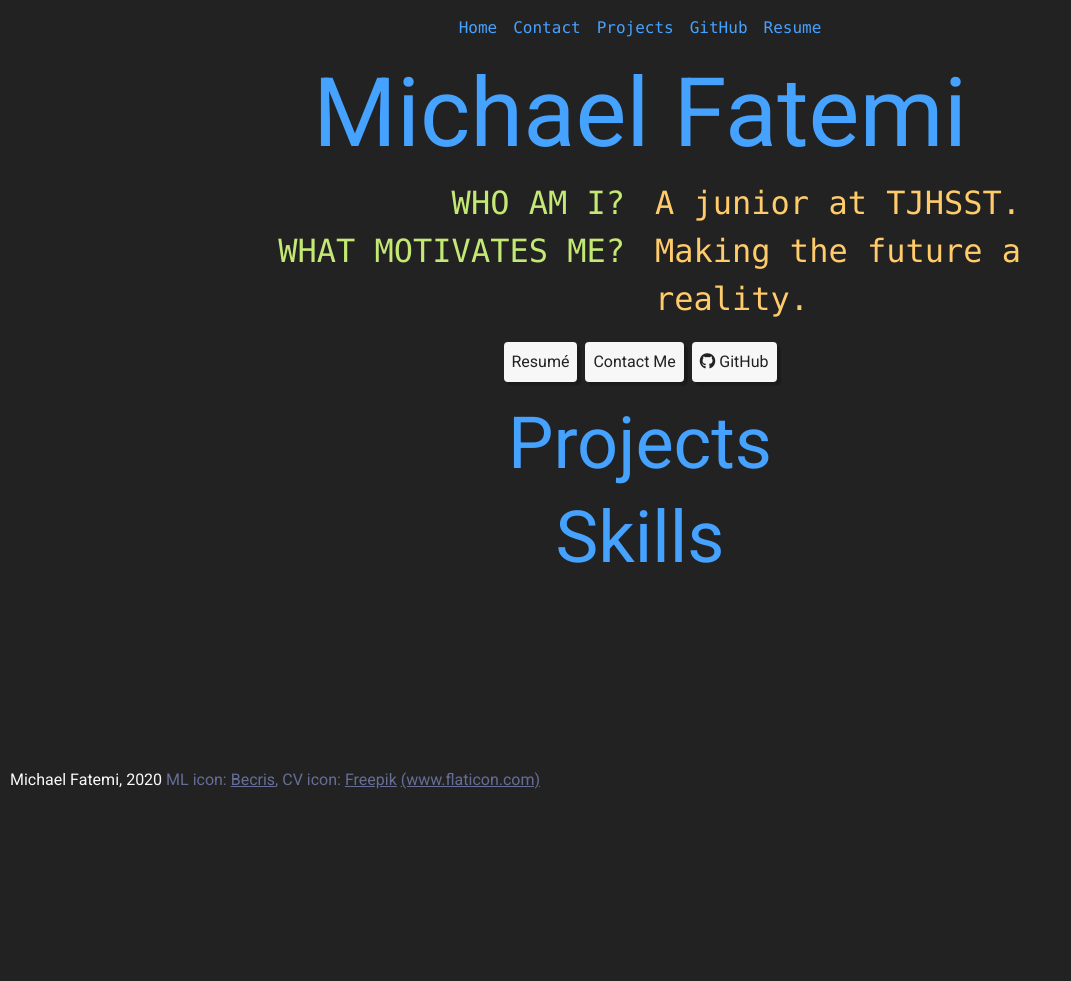
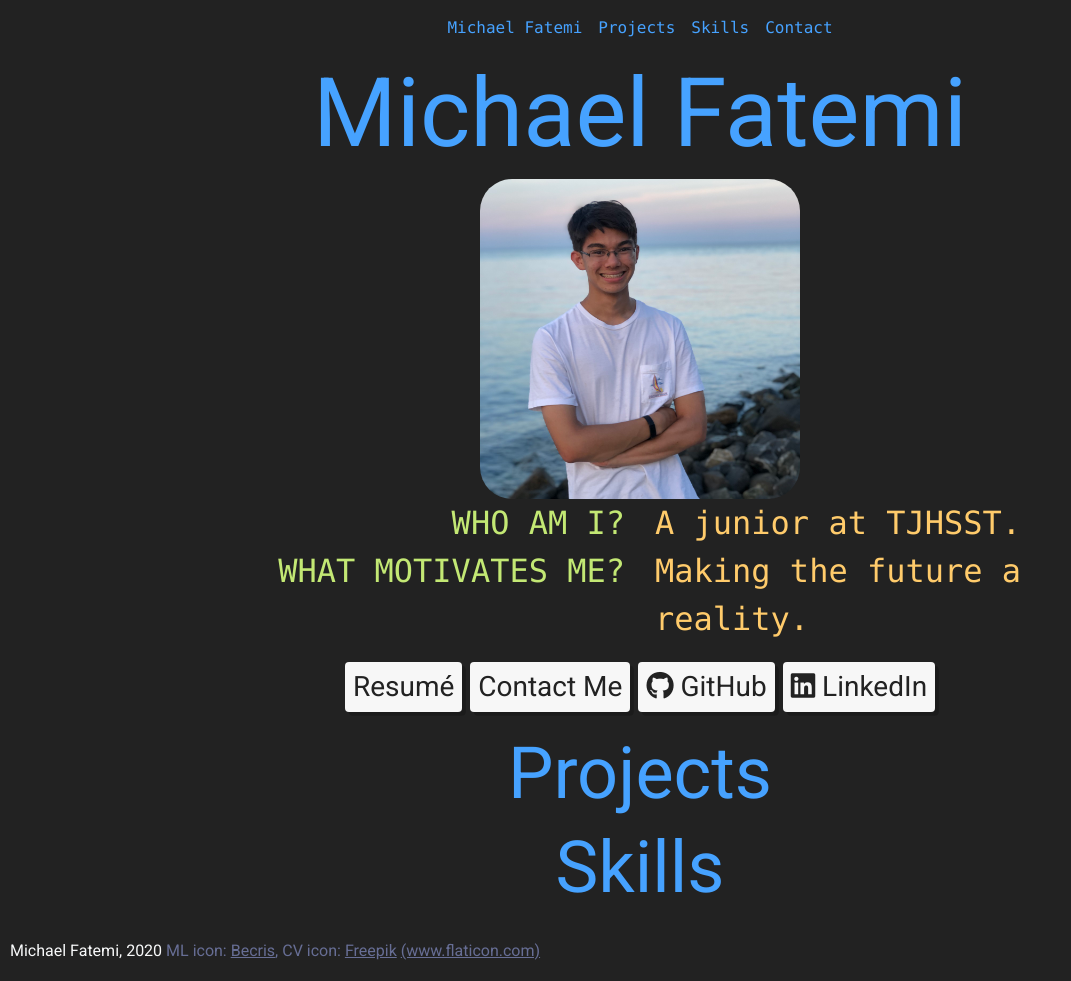
Before and after one commit to myfatemi04/PortfolioWebsite, a Node project: template views/index.hbs in a window 1280 px wide. Shown: the whole page, without its empty margins (0-1071 px from the left). Before the commit the page ends 789 px from the top, so only its background shows below. Run offline with Node 20 templates, Linux system fonts and the light colour scheme; the template is opened without the code that fills it, so the values that code supplies are empty; style sheets or scripts are compiled from the project's sources; some libraries are stand-ins or nearby versions.

Commit message:
added profile photo

```diff
--- a/index.ts
+++ b/index.ts
@@ -27,22 +27,8 @@ app.get("/", (req, res) => {
   res.render("index", { projects: projects.all(), skills });
 });
 
-// Saves typing
-function route(files: string[]) {
-  files.forEach((file) => {
-    app.get("/" + file, (req, res) => res.render(file));
-  });
-}
-route(["contact"]);
-
-app.use("/projects", (req, res) => {
-  let projectID = req.path.slice(1); //.slice(1) to get rid of the slash
-  if (!projectID) {
-    res.render("projects", { projects: projects.all });
-  } else {
-    let projectInfo = projects.get(projectID);
-    res.render("project", projectInfo);
-  }
+app.use("/project/:projectID", (req, res) => {
+  res.render("project", projects.get(req.params.projectID));
 });
 
 let port = process.env.PORT || 5000;
--- a/static/css/main.css
+++ b/static/css/main.css
@@ -20,6 +20,11 @@ a.nav-link {
   text-decoration: none;
 }
 
+.profile-image {
+  max-width: 20em;
+  border-radius: 2em;
+}
+
 .code-icons {
   display: flex;
   align-items: center;
--- a/static/css/main.sass
+++ b/static/css/main.sass
@@ -19,6 +19,10 @@ a
         color: $link
         text-decoration: none
 
+.profile-image
+    max-width: 20em
+    border-radius: 2em
+
 .code-icons
     // display them in a row, extend to max width
     display: flex
--- a/static/css/project.css
+++ b/static/css/project.css
@@ -1,5 +1,9 @@
 .project-list-item {
-  margin: 2.5em 0em;
+  border-radius: 0.5rem;
+  padding: 0.5rem 0rem;
+}
+.project-list-item img {
+  padding: 1rem;
 }
 .project-list-item .project-title {
   font-weight: bold;
--- a/static/css/project.sass
+++ b/static/css/project.sass
@@ -1,7 +1,11 @@
 @import "colors"
 
 .project-list-item
-	margin: 2.5em 0em
+	border-radius: 0.5rem
+	padding: 0.5rem 0rem
+
+	img
+		padding: 1rem
 
 	.project-title
 		font-weight: bold
--- a/static/css/skill.css
+++ b/static/css/skill.css
@@ -7,7 +7,8 @@
 }
 
 .skill {
-  padding: 2rem 0rem;
+  padding: 1rem 0rem;
+  align-items: center;
   border-radius: 0.5rem;
 }
 .skill:hover {
--- a/static/css/skill.sass
+++ b/static/css/skill.sass
@@ -2,8 +2,8 @@
 @import "colors"
 
 .skill
-	padding: 2rem 0rem
-
+	padding: 1rem 0rem
+	align-items: center
 	border-radius: 0.5rem
 
 	&:hover
--- a/views/index.hbs
+++ b/views/index.hbs
@@ -11,9 +11,12 @@
 	<link rel="stylesheet" href="/css/questions.css">
 
 	{{> nav}}
-	<div style="max-width: 800px" class="mx-auto">
+	<div style="max-width: 60em" class="mx-auto">
 		<div class="text-center">
 			<h1 class="display-1">Michael Fatemi</h1>
+
+			<img class="profile-image" src="/img/me.JPG">
+			<br />
 
 			<div class="question-group">
 				<div class="row question-pair">
@@ -29,24 +32,31 @@
 		</div>
 
 		{{!-- Buttons --}}
-		<div class="buttons med-font">
+		<div class="buttons h3">
 
 			<a href="#">Resumé</a>
 
-			<a href="/contact">Contact Me</a>
+			<a href="#contact">Contact Me</a>
 
 			<a target="_blank" rel="noreferrer" href="https://www.github.com/myfatemi04">
 				<i class="fa fa-github"></i>
 				GitHub
 			</a>
 
+			<a target="_blank" rel="noreferrer" href="https://www.linkedin.com/in/michael-fatemi-a38bb61a5/">
+				<i class="fab fa-linkedin"></i>
+				LinkedIn
+			</a>
+
 		</div>
 
-		<h1 class="text-center display-3">Projects</h1>
+		<h1 class="text-center display-3 mt-6" id="projects">Projects</h1>
 		{{> project-list}}
 
-		<h1 class="text-center display-3">Skills</h1>
-		{{> skills}}
+		<h1 class="text-center display-3 mt-6" id="skills">Skills</h1>
+		<div style="max-width: 30em" class="mx-auto">
+			{{> skills}}
+		</div>
 	</div>
 	{{> footer}}
 </body>
--- a/views/partials/nav.hbs
+++ b/views/partials/nav.hbs
@@ -8,19 +8,16 @@
 		<!-- Various links: home, contact, resume pages -->
 		<ul class="navbar-nav mx-auto monospace">
 			<li class="nav-item">
-				<a href="/" class="nav-link">Home</a>
+				<a href="/" class="nav-link">Michael Fatemi</a>
 			</li>
 			<li class="nav-item">
-				<a href="/contact" class="nav-link">Contact</a>
+				<a href="#projects" class="nav-link">Projects</a>
 			</li>
 			<li class="nav-item">
-				<a href="/projects" class="nav-link">Projects</a>
+				<a href="#skills" class="nav-link">Skills</a>
 			</li>
 			<li class="nav-item">
-				<a href="http://github.com/myfatemi04" class="nav-link">GitHub</a>
-			</li>
-			<li class="nav-item">
-				<a href="#" class="nav-link">Resume</a>
+				<a href="#contact" class="nav-link">Contact</a>
 			</li>
 		</ul>
 	</div>
--- a/views/partials/project-list.hbs
+++ b/views/partials/project-list.hbs
@@ -11,7 +11,7 @@
 		{{!-- Description --}}
 		<div class="col-md-8">
 			<div class="mx-2">
-				<a href="/projects/{{id}}" class="project-title">
+				<a href="/project/{{id}}" class="project-title">
 					{{name}}
 				</a>
 				<br />
@@ -34,7 +34,7 @@
 				</code>
 				<br />
 
-				<a href="/projects/{{id}}">See more</a>
+				<a href="/project/{{id}}">See more</a>
 
 				{{#if githubLink}}
 				<a target="_blank" href="{{githubLink}}">
```
Also changed, not shown: projects.ts (+4 -4 lines), views/contact.hbs (deleted, +0 -47 lines), views/projects.hbs (deleted, +0 -17 lines), static/img/me.JPG (added), 1 other file.
